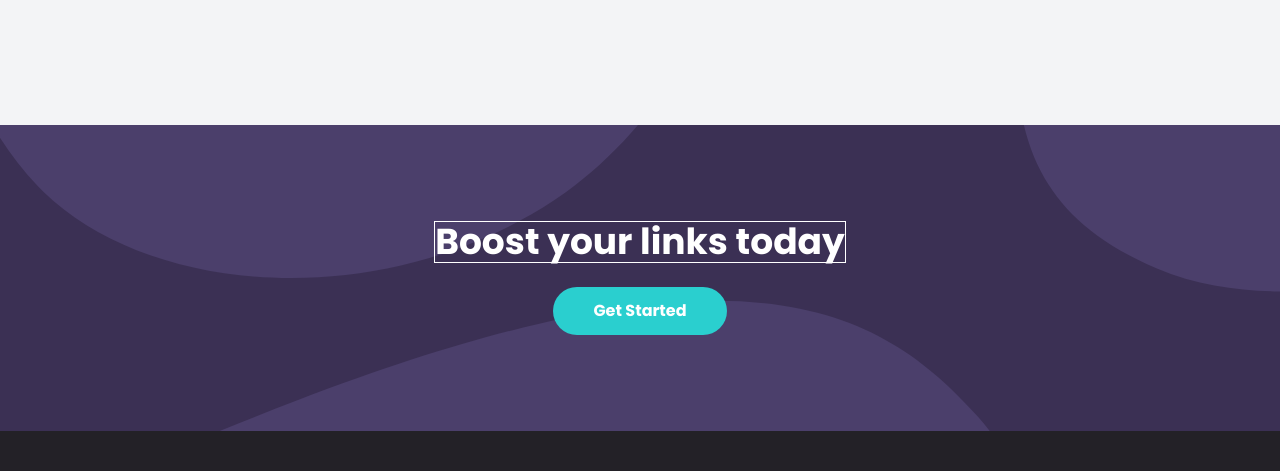
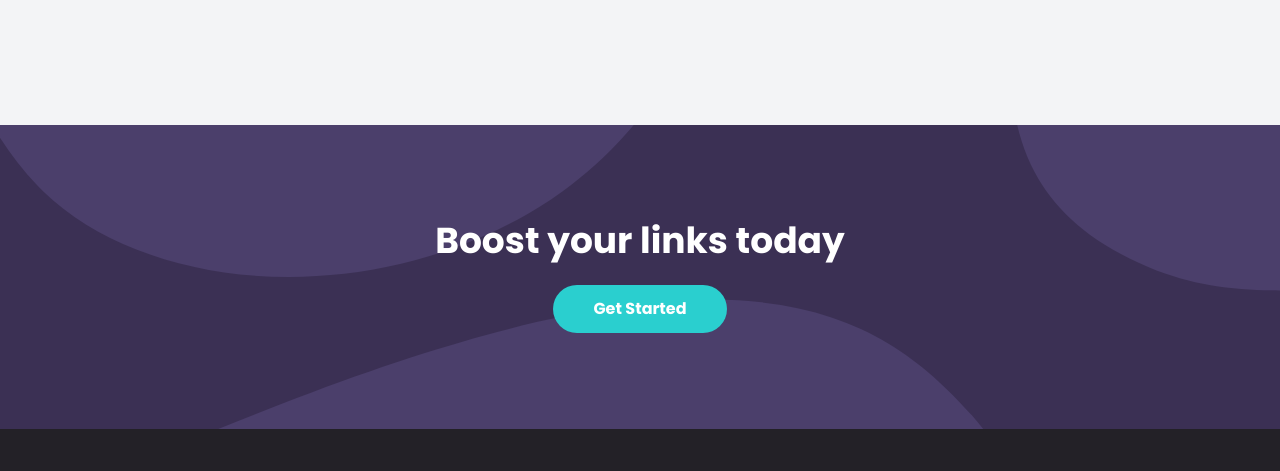
Before and after one commit to kidaneb/Shortly-Website, a website: page index.html in a window 1280 px wide. Shown: the part 1848-2319 px from the top of the page. Drawn offline with Linux system fonts and the light colour scheme.

Commit message:
boost section modified.

```diff
--- a/index.html
+++ b/index.html
@@ -304,7 +304,7 @@
       <!-- boost section container -->
 
       <div class="px-6 py-24 flex flex-col space-y-6 items-center">
-        <h3 class="border border-white text-4xl font-bold text-white">Boost your links today</h3>
+        <h3 class="text-4xl text-center font-bold text-white">Boost your links today</h3>
         <button
           class="px-10 py-5 md:py-3 text-2xl md:text-base text-white font-bold bg-cyan rounded-full hover:bg-cyanLight cursor-pointer focus:outline-none"
         >
```
